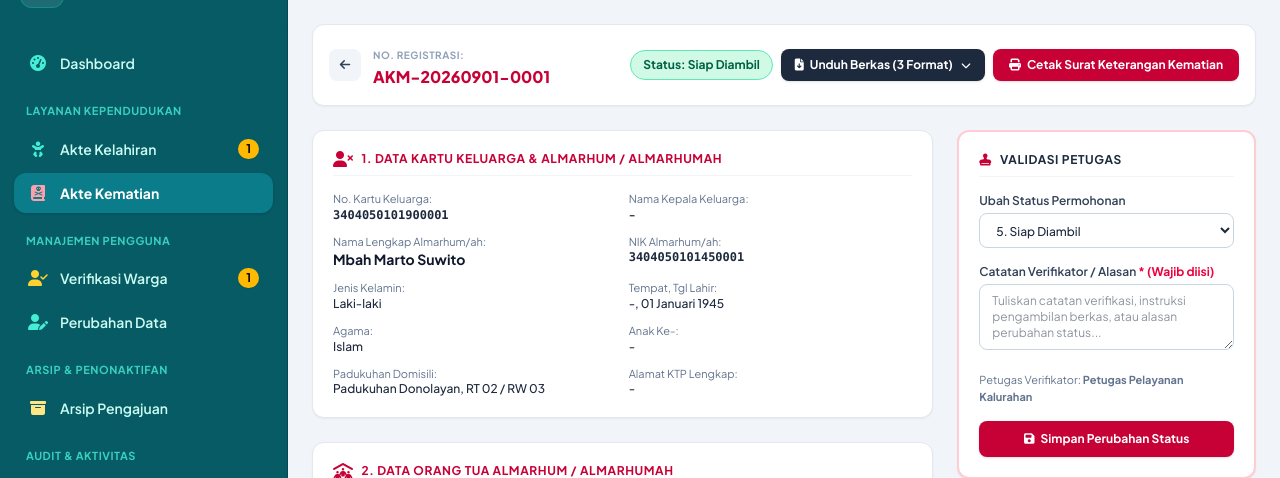
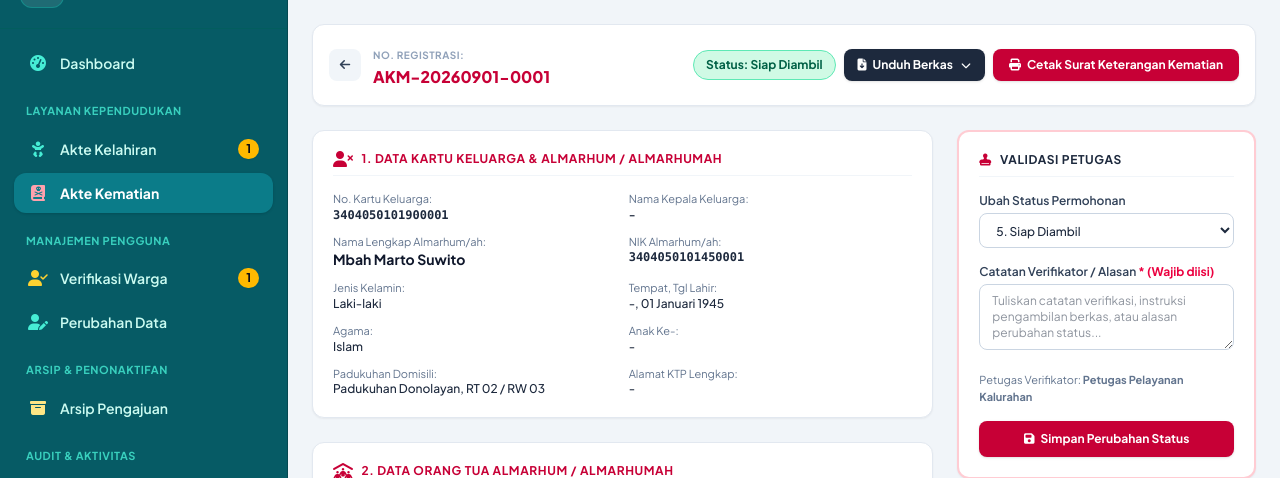
Before and after one commit to BagusDuane/web_magang_purwobinangun, a Laravel app: page /admin/akte-kematian/1 in a window 1280 px wide. Shown: the part 64-542 px from the top of the page. Run offline with Laravel 12, Linux system fonts and the light colour scheme; a user stored in the database is signed in; data comes from the database, SQL or seed files in the repository; data that the repository does not hold is empty; style sheets or scripts are compiled from the project's sources.

Commit message:
style: simplify download button label to Unduh Berkas

```diff
--- a/resources/views/admin/birth/show.blade.php
+++ b/resources/views/admin/birth/show.blade.php
@@ -23,7 +23,7 @@
             </span>
             <details class="relative inline-block text-left">
                 <summary class="list-none [&::-webkit-details-marker]:hidden bg-[#095b8c] hover:bg-[#064266] text-white font-bold text-xs px-3.5 py-2 rounded-lg shadow-sm transition flex items-center gap-1.5 cursor-pointer">
-                    <i class="fa-solid fa-file-arrow-down"></i> Unduh Berkas (3 Format) <i class="fa-solid fa-chevron-down text-[10px] ml-0.5"></i>
+                    <i class="fa-solid fa-file-arrow-down"></i> Unduh Berkas <i class="fa-solid fa-chevron-down text-[10px] ml-0.5"></i>
                 </summary>
                 <div class="absolute right-0 mt-2 w-52 bg-white rounded-xl shadow-lg border border-slate-200 py-1.5 z-50">
                     <div class="px-3 py-1 text-[10px] font-bold text-slate-400 uppercase tracking-wider">Format Dokumen:</div>
--- a/resources/views/admin/death/show.blade.php
+++ b/resources/views/admin/death/show.blade.php
@@ -23,7 +23,7 @@
             </span>
             <details class="relative inline-block text-left">
                 <summary class="list-none [&::-webkit-details-marker]:hidden bg-slate-800 hover:bg-slate-900 text-white font-bold text-xs px-3.5 py-2 rounded-lg shadow-sm transition flex items-center gap-1.5 cursor-pointer">
-                    <i class="fa-solid fa-file-arrow-down"></i> Unduh Berkas (3 Format) <i class="fa-solid fa-chevron-down text-[10px] ml-0.5"></i>
+                    <i class="fa-solid fa-file-arrow-down"></i> Unduh Berkas <i class="fa-solid fa-chevron-down text-[10px] ml-0.5"></i>
                 </summary>
                 <div class="absolute right-0 mt-2 w-52 bg-white rounded-xl shadow-lg border border-slate-200 py-1.5 z-50">
                     <div class="px-3 py-1 text-[10px] font-bold text-slate-400 uppercase tracking-wider">Format Dokumen:</div>
--- a/resources/views/tracking/show.blade.php
+++ b/resources/views/tracking/show.blade.php
@@ -156,7 +156,7 @@
                     @if(auth()->check() && auth()->user()->isAdmin() && $data->status !== 'revision')
                         <details class="relative inline-block text-left">
                             <summary class="list-none [&::-webkit-details-marker]:hidden bg-slate-900 hover:bg-black text-white font-bold text-xs px-4 py-2.5 rounded-lg shadow-sm transition flex items-center gap-2 cursor-pointer">
-                                <i class="fa-solid fa-file-arrow-down"></i> Unduh Berkas (3 Format) <i class="fa-solid fa-chevron-down text-[10px]"></i>
+                                <i class="fa-solid fa-file-arrow-down"></i> Unduh Berkas <i class="fa-solid fa-chevron-down text-[10px]"></i>
                             </summary>
                             <div class="absolute right-0 bottom-full mb-2 w-52 bg-white rounded-xl shadow-lg border border-slate-200 py-1.5 z-50">
                                 <div class="px-3 py-1 text-[10px] font-bold text-slate-400 uppercase tracking-wider">Format Dokumen:</div>
```
